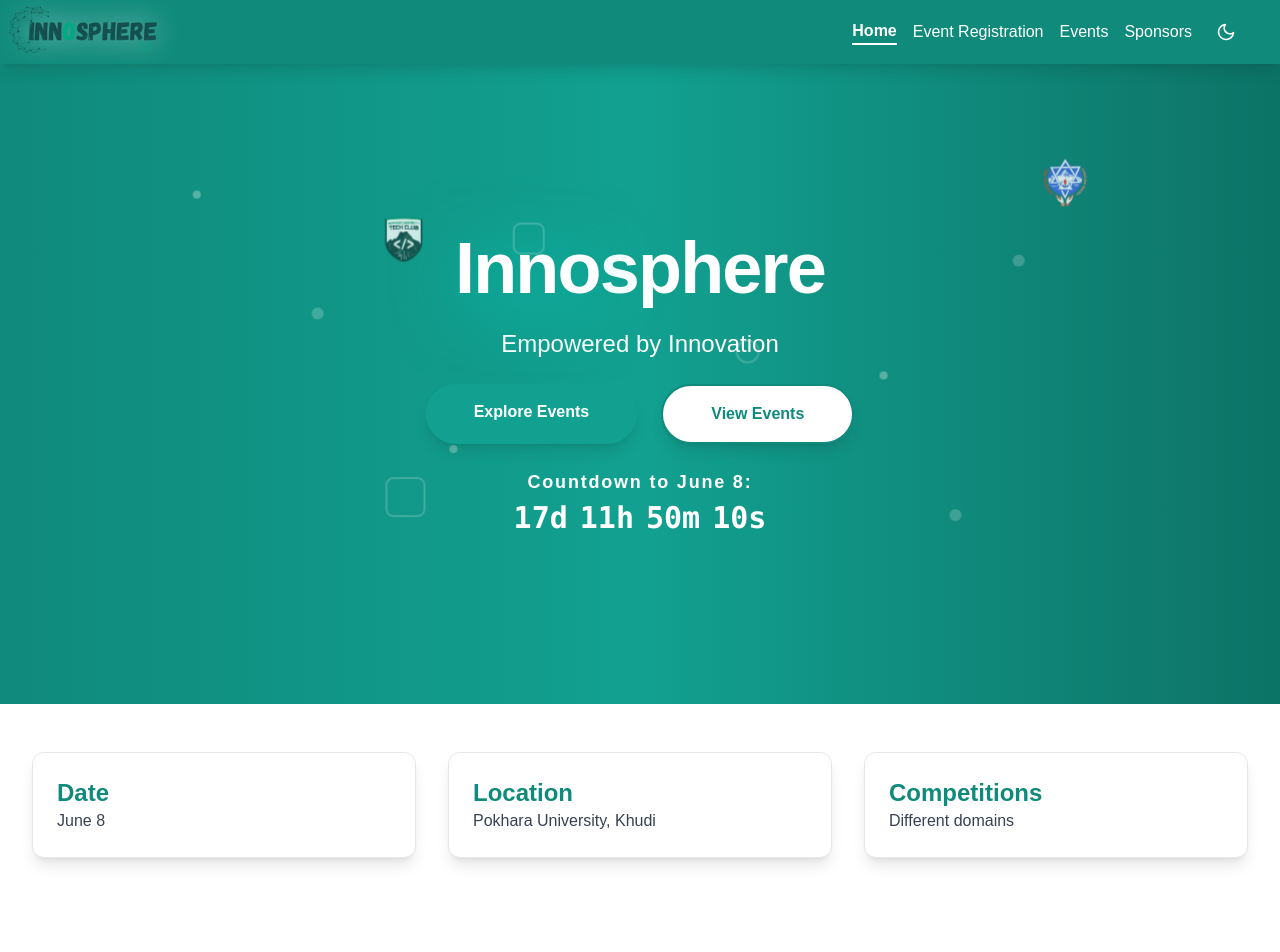
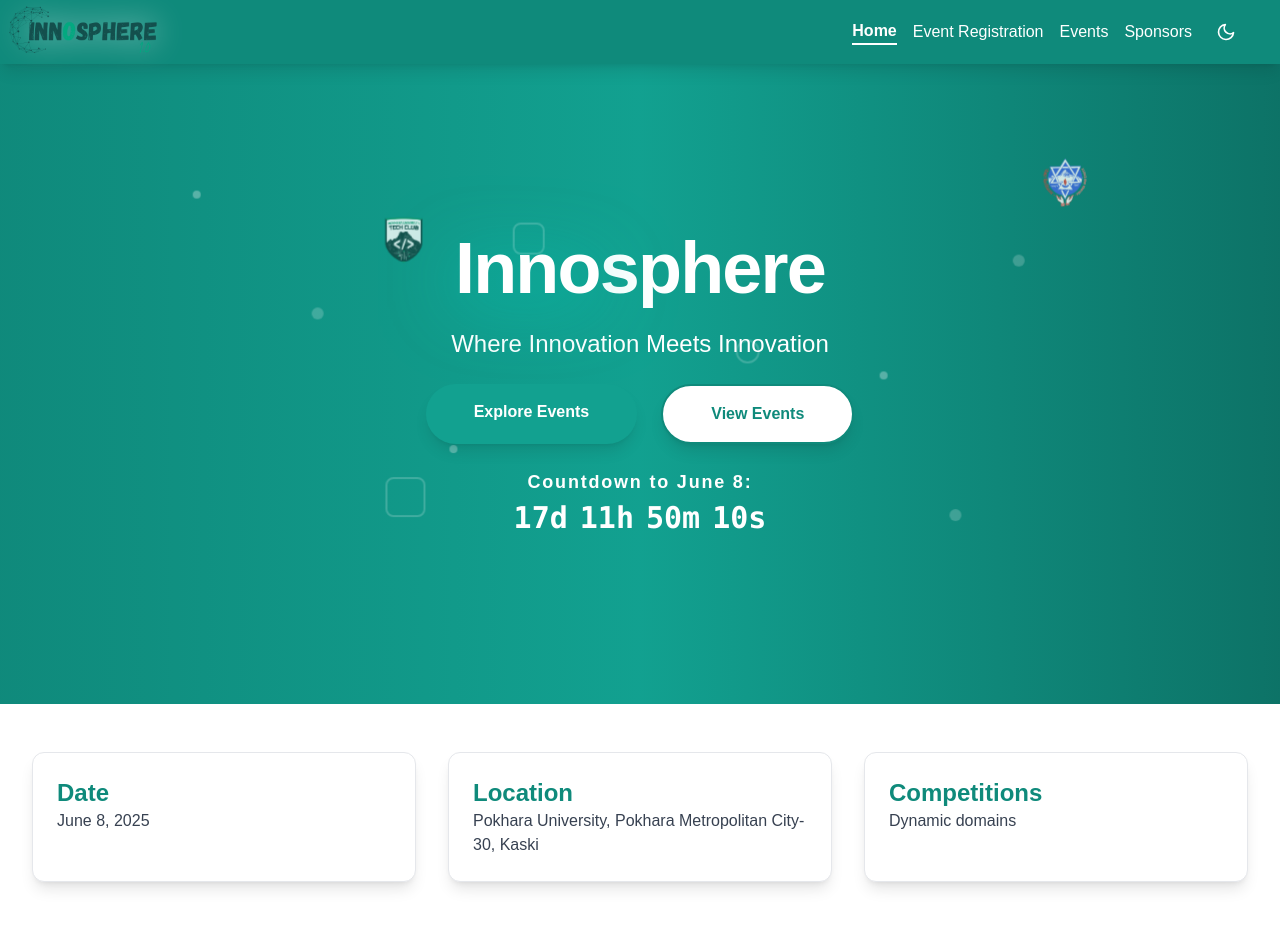
Before and after one commit to PU-Tech-Club/InnoSphere2025, a React (Vite) app: page / in a window 1280 px wide. Shown: the top 952 px of the page. Built offline with nearby package versions, Linux system fonts and the light colour scheme.

Commit message:
fix: - Update timeline - June 8, 2025 - Longer Address - Different -> Dynamic Domains

```diff
--- a/src/App.tsx
+++ b/src/App.tsx
@@ -444,7 +444,7 @@ function AppContent() {
                 <span>sphere</span>
               </h1>
               <p className="text-xl md:text-2xl font-medium max-w-2xl mx-auto leading-relaxed text-white">
-                Empowered by Innovation
+              Where Innovation Meets Innovation
               </p>
               <div className="flex flex-wrap justify-center gap-6">
                 <a
@@ -485,19 +485,19 @@ function AppContent() {
             <div className="card">
               <div className="p-6">
                 <h2 className="heading-secondary">Date</h2>
-                <p className="text-secondary">June 8</p>
+                <p className="text-secondary">June 8, 2025</p>
               </div>
             </div>
             <div className="card">
               <div className="p-6">
                 <h2 className="heading-secondary">Location</h2>
-                <p className="text-secondary">Pokhara University, Khudi</p>
+                <p className="text-secondary">Pokhara University, Pokhara Metropolitan City-30, Kaski</p>
               </div>
             </div>
             <div className="card">
               <div className="p-6">
                 <h2 className="heading-secondary">Competitions</h2>
-                <p className="text-secondary">Different domains</p>
+                <p className="text-secondary">Dynamic domains</p>
               </div>
             </div>
           </div>
```
